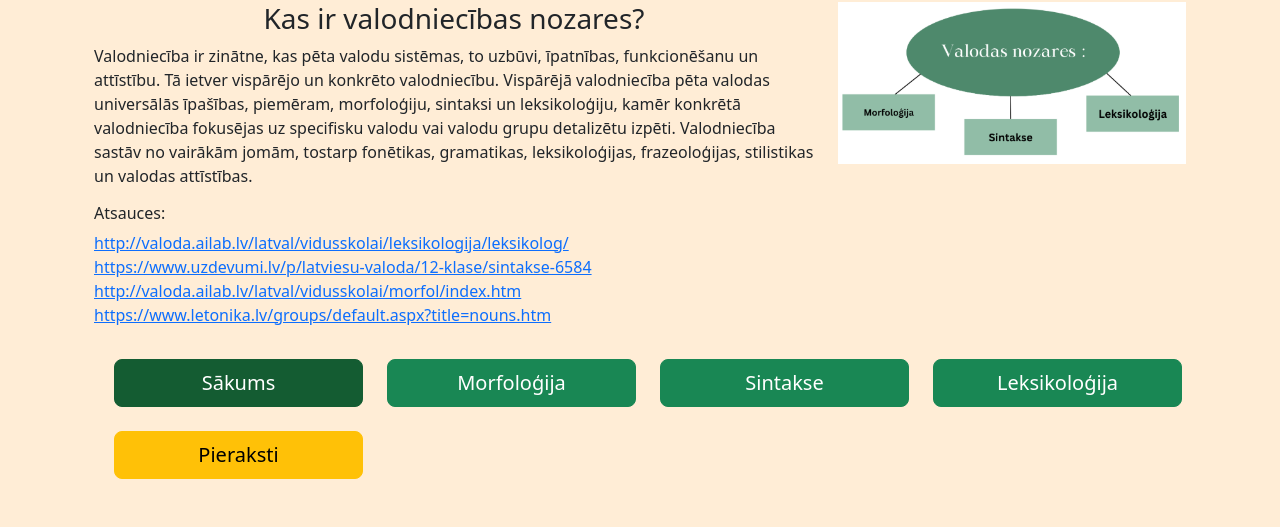
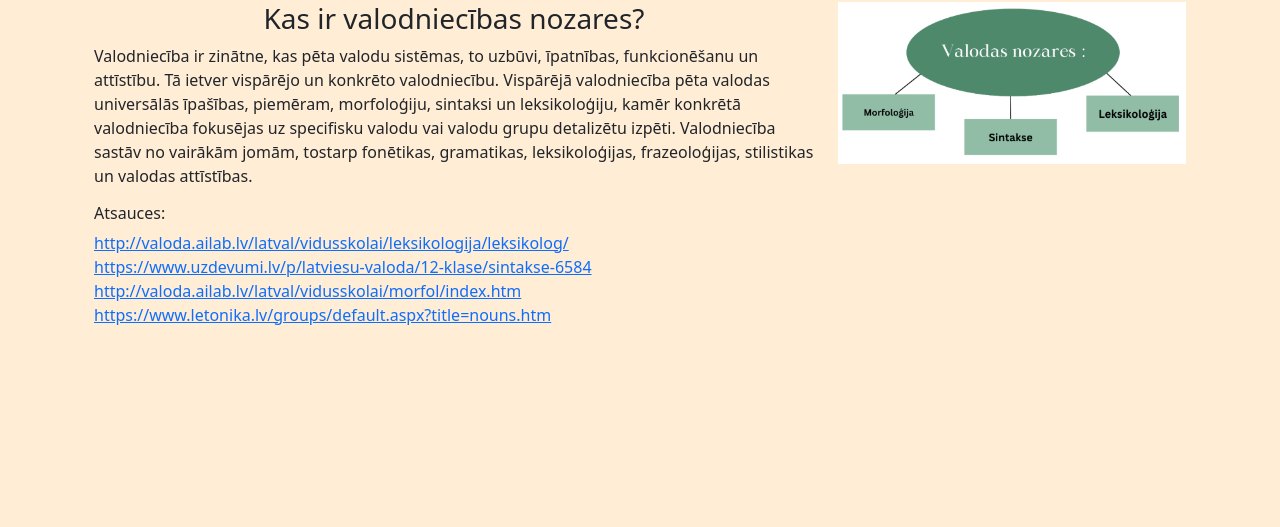
Before and after one commit to petra1026/projekta_darbs_lvp_vn, a Flask app: page / in a window 1280 px wide. Shown: the part 372-899 px from the top of the page. After the commit the page ends 697 px from the top, so only its background shows below. Run offline with Flask 3, Linux system fonts and the light colour scheme; a user stored in the database is signed in.

Commit message:
labojums index.html

```diff
--- a/templates/index.html
+++ b/templates/index.html
@@ -25,26 +25,5 @@
     </div>
 </div>
 
-<div class="container">
-    <div class="row text-center nav-buttons mt-4">
-        <div class="col-md-3 col-sm-6 mb-2">
-            <a href="{{ url_for('index') }}" class="btn btn-success btn-lg {% if request.endpoint == 'index' %}active{% endif %}">Sākums</a>
-        </div>
-        <div class="col-md-3 col-sm-6 mb-2">
-            <a href="{{ url_for('morfologija') }}" class="btn btn-success btn-lg {% if request.endpoint == 'morfologija' %}active{% endif %}">Morfoloģija</a>
-        </div>
-        <div class="col-md-3 col-sm-6 mb-2">
-            <a href="{{ url_for('sintakse') }}" class="btn btn-success btn-lg {% if request.endpoint == 'sintakse' %}active{% endif %}">Sintakse</a>
-        </div>
-        <div class="col-md-3 col-sm-6 mb-2">
-            <a href="{{ url_for('leksikologija') }}" class="btn btn-success btn-lg {% if request.endpoint == 'leksikologija' %}active{% endif %}">Leksikoloģija</a>
-        </div>
-        {% if session.get('user_id') %}
-        <div class="col-md-3 col-sm-6 mb-2">
-            <a href="{{ url_for('pieraksti') }}" class="btn btn-warning btn-lg {% if request.endpoint == 'pieraksti' %}active{% endif %}">Pieraksti</a>
-        </div>
-        {% endif %}
-    </div>
-</div>
 
 {% endblock %}
```
Also changed, not shown: instance/paligs.db.
